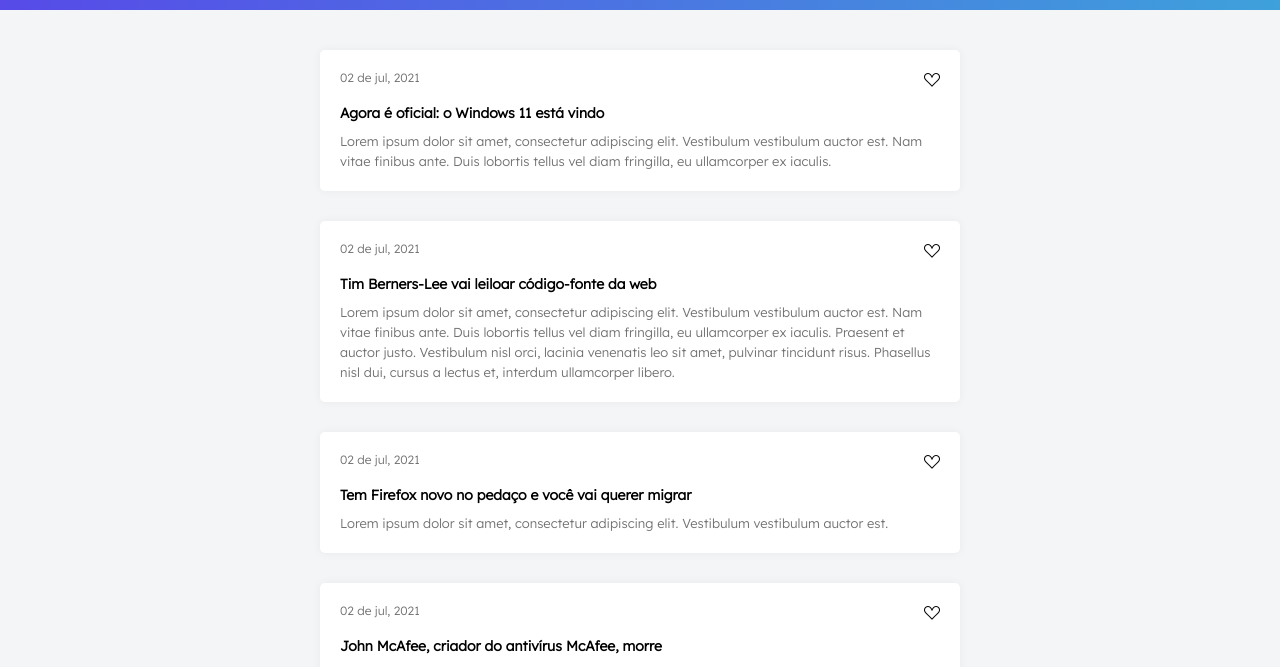
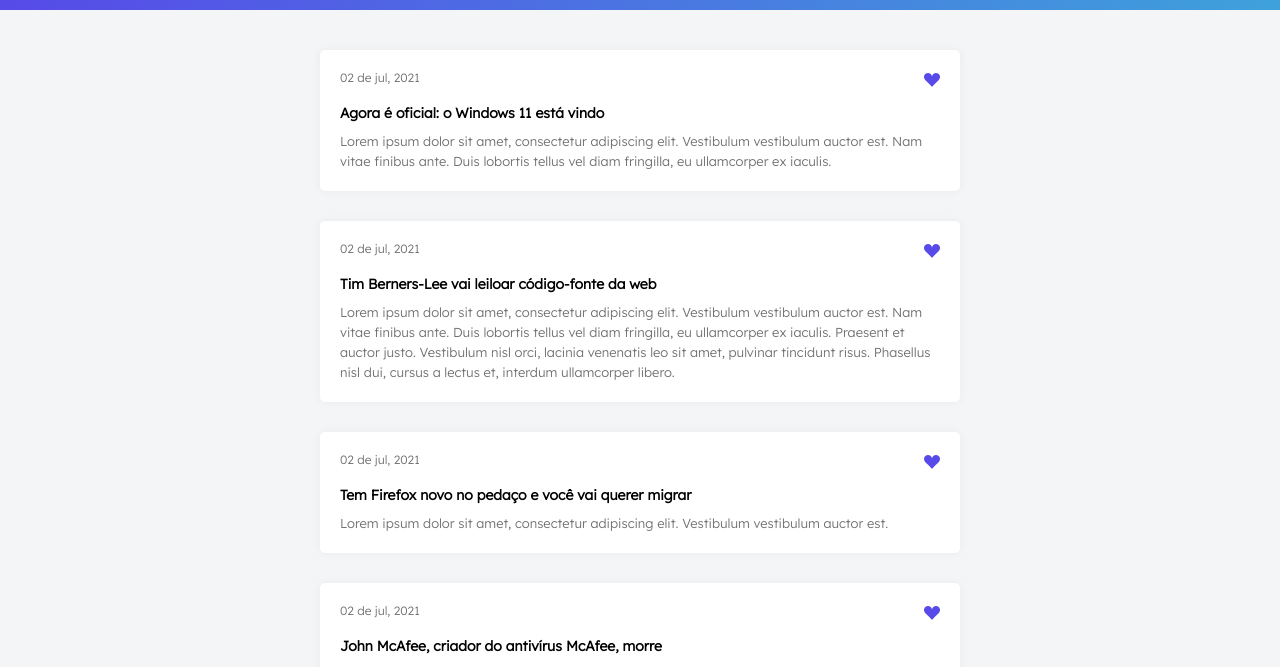
Before and after one commit to Carolliny0/blog-project, a React (Vite) app: page / in a window 1280 px wide. Shown: the part 148-815 px from the top of the page. Built offline with nearby package versions, Linux system fonts and the light colour scheme.

Commit message:
feat: implementing the logic of icons

```diff
--- a/index.html
+++ b/index.html
@@ -9,6 +9,7 @@
       href="https://fonts.googleapis.com/css2?family=Lexend+Deca:wght@300&family=Poppins&display=swap"
       rel="stylesheet"
     />
+    <script src="https://kit.fontawesome.com/0e408c6b02.js" crossorigin="anonymous"></script>
     <link
       rel="stylesheet"
       href="https://cdn.jsdelivr.net/npm/bootstrap-icons@1.10.3/font/bootstrap-icons.css"
--- /dev/null
+++ b/src/Icon.jsx
@@ -0,0 +1,22 @@
+import React, { useState } from "react";
+
+function Icon() {
+    const [liked, setLiked] = useState(false);
+
+    function handleClick() {
+      setLiked(!liked);
+  }
+
+  return (
+    <div>
+    {liked ? (
+        <i class="bi bi-suit-heart" onClick={handleClick} style={{color: "#574ae8", cursor: "pointer" }} />
+      ) : (
+        <i class="bi bi-suit-heart-fill" onClick={handleClick} style={{color: "#574ae8",  cursor: "pointer" }} />
+      )}
+    </div>
+  );
+
+}
+
+export default Icon;
--- a/src/components/Conteudo.jsx
+++ b/src/components/Conteudo.jsx
@@ -1,3 +1,5 @@
+import Icon from "../Icon";
+
 function Conteudo(){
     const conteudo = [
         {
@@ -28,7 +30,7 @@ function Conteudo(){
             <div className="div-noticias">
             <div className="div-data">
               <p>{item.data}</p>
-              <i id="icon-heart" class="bi bi-suit-heart"></i>
+              <Icon/>
             </div>
             <h1>{item.titulo}</h1>
             <p className="texto-noticias">
--- a/src/style.css
+++ b/src/style.css
@@ -1,3 +1,4 @@
+
 * {
     margin: 0;
     padding: 0;
@@ -88,13 +89,6 @@
     color: #717171;
     line-height: 20px;
   }
-  #icon.heart {
-    fill: #574ae801;
-    stroke: #574ae8;
-    stroke-width: 7;
-    transition: fill 0.3s;
-    cursor: pointer;
-  }
   .div-data {
     display: flex;
     position: relative;
@@ -106,7 +100,3 @@
     color: #717171;
     font-size: 12px;
   }
-  #icon.filled,
-  #icon:hover {
-    fill: #574ae8;
-  }
```
